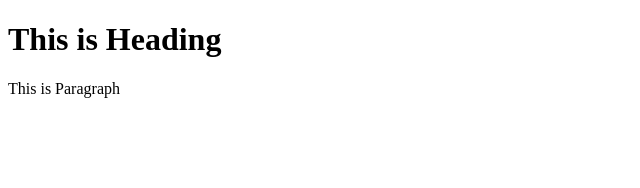
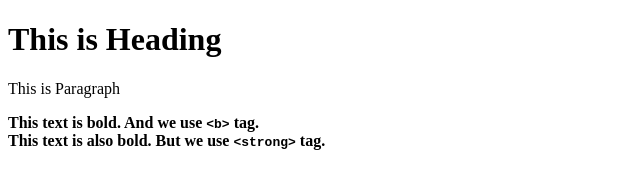
Before and after one commit to TheNaxmul/Test-Git-Repo, a plain HTML site: page index.html in a window 1280 px wide. Shown: the whole page, without its empty margins (0-640 px from the left). Drawn offline with Linux system fonts and the light colour scheme.

Commit message:
add b and strong tag

```diff
--- a/index.html
+++ b/index.html
@@ -4,6 +4,8 @@
   <body>
   <h1>This is Heading</h1>
   <p>This is Paragraph</p>
+  <b> This text is bold. And we use <code>&lt;b&gt;</code> tag.</b> <br>
+  <strong> This text is also bold. But we use <code>&lt;strong&gt;</code> tag. <strong>
   </body>
 
 </html>
```
